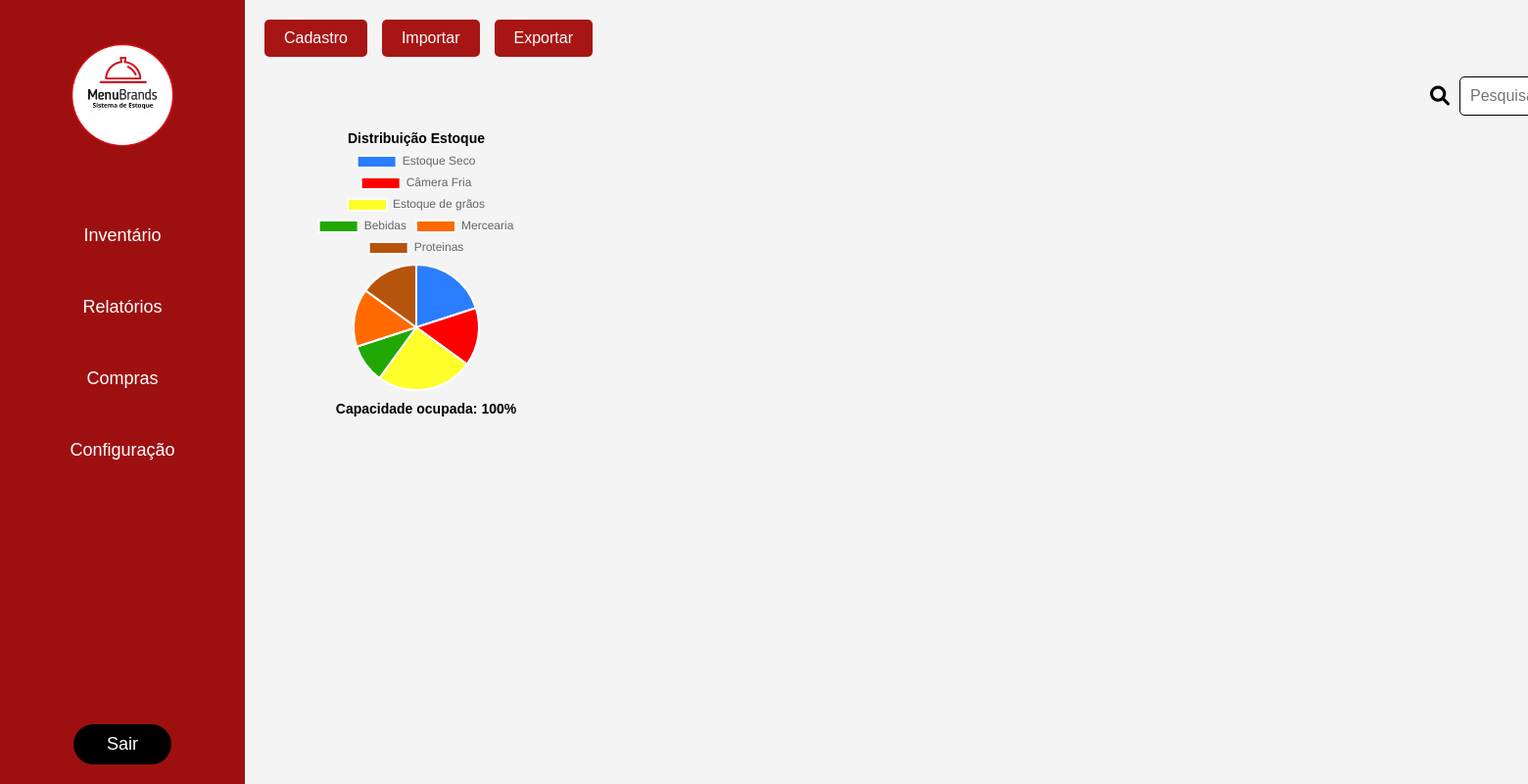
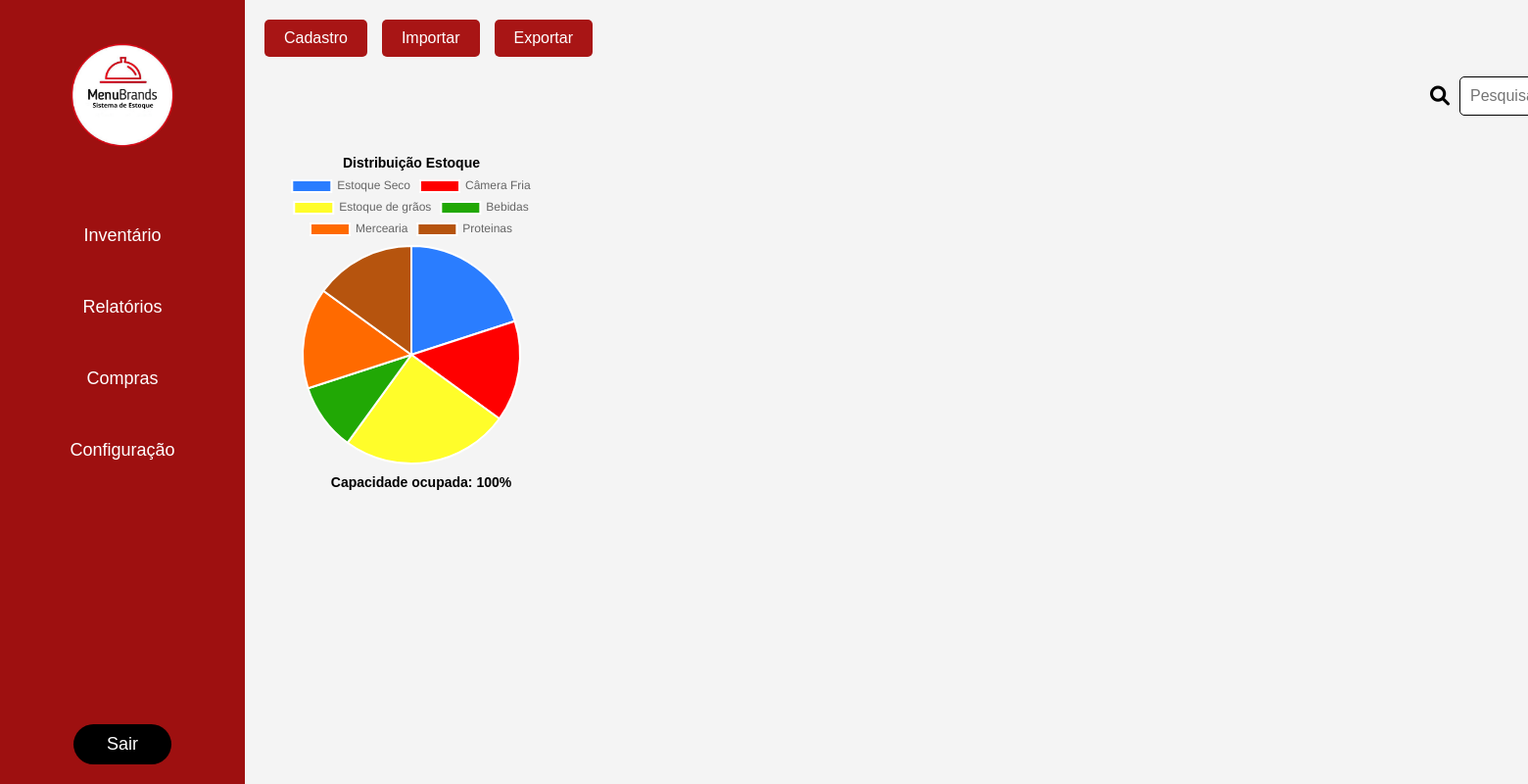
Before and after one commit to jdaavi/Estoque_Menu, a Flask app: page /estoque in a window 1560 px wide; the page is wider, and only the part inside the window is pictured. Shown: that part at 98% size. Run offline with Flask 3, Linux system fonts and the light colour scheme; the visitor is signed in with stand-in values (Sample User, id 1).

Commit message:
modified:   static/css/estoque.css 	modified:   templates/estoque.html

```diff
--- a/static/css/estoque.css
+++ b/static/css/estoque.css
@@ -151,19 +151,6 @@ body {
 
 .grafico-container {
     display: flex;
-    padding-left: 10px;
-    flex-direction: column;
-    align-items: center;
-    width: 20%;
-    height: 20%;
-    max-width: 300px;
-    max-height: 250px;
-    margin-top: 20px;
-    text-align: center;
-}
-
-.grafico-container {
-    display: flex;
     flex-direction: column;  /* Mudado para coluna, para colocar a legenda abaixo */
     align-items: center;
     justify-content: center;
@@ -174,7 +161,7 @@ body {
 }
 
 .grafico-container h2 {
-    margin-top: 20px;
+    margin-top: 10px; /* Diminui o espaço entre o título e o gráfico */
     font-size: 14px;
     color: #000000;
 }
--- a/templates/estoque.html
+++ b/templates/estoque.html
@@ -101,7 +101,5 @@
             });
         </script>
 
-
-    </div>
-</body>
+    </body>
 </html>
```
